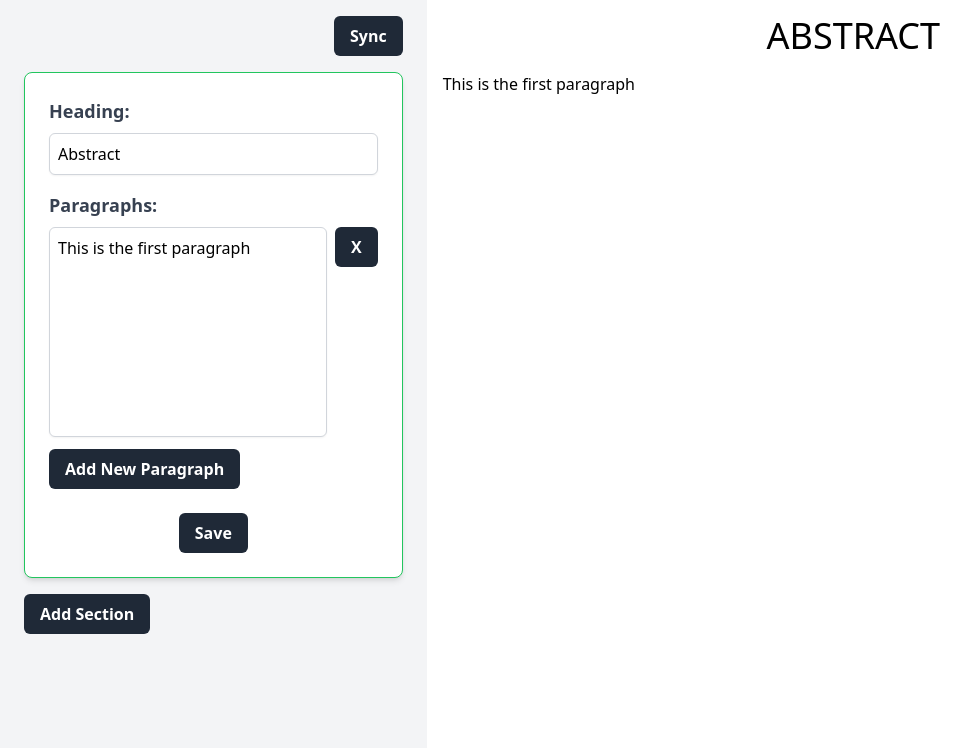
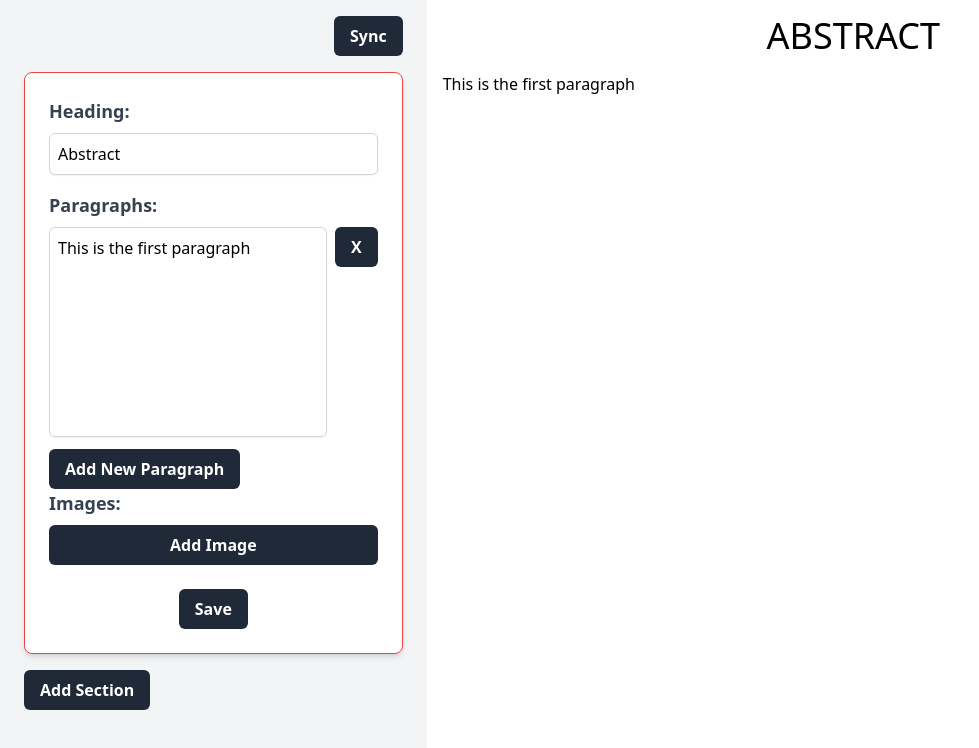
Before and after one commit to ask-org/sajilo-report, a React (Vite) app: page / in a window 1280 px wide. Shown: the top 748 px of the page, without its empty margins (0-979 px from the left). Built offline with nearby package versions, Linux system fonts and the light colour scheme.

Commit message:
Add Images

```diff
--- /dev/null
+++ b/src/components/create-documents/section/editor/images.tsx
@@ -0,0 +1,87 @@
+import React from "react";
+import Button from "../../../../ui/Button";
+import { TFigure } from "../../../../types/create-document";
+
+interface ImagesProps {
+  images: TFigure[];
+  setImages: (value: TFigure[]) => void;
+}
+
+const Images: React.FC<ImagesProps> = ({ images, setImages }) => {
+  // Adds a new placeholder image (with an empty caption)
+  const addNewImage = () => {
+    const newImage: TFigure = { src: {} as File, caption: "" }; // Empty image placeholder
+    setImages([...images, newImage]);
+  };
+
+  // Removes an image at the given index
+  const removeImage = (index: number) => {
+    const newImages = [...images];
+    newImages.splice(index, 1); // Remove image at index
+    setImages(newImages);
+  };
+
+  // Updates the image file and caption at the given index
+  const updateImage = (index: number, file: File | null) => {
+    if (file) {
+      const newImages = [...images];
+      newImages[index] = { ...newImages[index], src: file }; // Update the file (src)
+      setImages(newImages);
+    }
+  };
+
+  // Updates the image caption at the given index
+  const updateCaption = (index: number, caption: string) => {
+    const newImages = [...images];
+    newImages[index] = { ...newImages[index], caption }; // Update caption
+    setImages(newImages);
+  };
+
+  return (
+    <div className="flex flex-col rounded-lg mx-auto">
+      <label
+        htmlFor="image-input"
+        className="text-lg font-semibold text-gray-700 mb-2"
+      >
+        Images:
+      </label>
+      {images.map((image, index) => (
+        <div key={index} className="flex items-start space-x-2 mb-3">
+          {/* File input for uploading image */}
+          <input
+            type="file"
+            onChange={(e) =>
+              updateImage(index, e.target.files ? e.target.files[0] : null)
+            }
+            aria-label={`Image File ${index + 1}:`}
+            className="flex-1 p-2 border border-gray-300 rounded-md shadow-sm focus:outline-none focus:ring-2 focus:ring-blue-500 focus:border-blue-500"
+          />
+          {/* Text input for caption */}
+          <input
+            type="text"
+            value={image.caption}
+            onChange={(e) => updateCaption(index, e.target.value)}
+            aria-label={`Image Caption ${index + 1}:`}
+            className="flex-1 p-2 border border-gray-300 rounded-md shadow-sm focus:outline-none focus:ring-2 focus:ring-blue-500 focus:border-blue-500"
+            placeholder={`Enter caption ${index + 1}...`}
+          />
+          {/* Button to remove image */}
+          <Button
+            onClick={() => removeImage(index)}
+            aria-label={`Remove image ${index + 1}`}
+          >
+            X
+          </Button>
+        </div>
+      ))}
+      {/* Button to add a new image */}
+      <Button onClick={addNewImage} aria-label="Add New Image">
+        Add Image
+      </Button>
+    </div>
+  );
+};
+
+export default Images;
+
+export type TFigure = { src: File; caption: string };
--- a/src/components/create-documents/section/editor/section.tsx
+++ b/src/components/create-documents/section/editor/section.tsx
@@ -1,8 +1,9 @@
 import { useEffect, useState } from "react";
 import Heading from "./heading"; // Adjust the import path based on your folder structure
 import Paragraphs from "./paragraphs"; // Adjust the import path based on your folder structure
-import { Tsection } from "../../../../types/create-document";
+import { TFigure, Tsection } from "../../../../types/create-document";
 import Button from "../../../../ui/Button";
+import Images from "./images";
 
 type SectionProps = {
   section: Tsection;
@@ -12,26 +13,33 @@ type SectionProps = {
 const Section = ({ section, setSection }: SectionProps) => {
   const [correct, setCorrect] = useState<boolean>();
   const [heading, setHeading] = useState(section.heading);
+  const [images, setImages] = useState<TFigure[]>(section.figures ?? []);
   const [paragraphs, setParagraphs] = useState<string[]>(
     section.paragraph ?? [""],
   );
 
   const onSubmit = () => {
-    console.log({ heading, paragraphs });
+    console.log({ heading, paragraphs, images });
     setSection((prev) =>
       prev.map((s) =>
-        s === section ? { ...s, heading, paragraph: paragraphs } : s,
+        s === section
+          ? { ...s, heading, paragraph: paragraphs, figures: images }
+          : s,
       ),
     );
   };
 
   useEffect(() => {
-    if (section.heading == heading && section.paragraph == paragraphs) {
+    if (
+      section.heading == heading &&
+      section.paragraph == paragraphs &&
+      section.figures == images
+    ) {
       setCorrect(true);
     } else {
       setCorrect(false);
     }
-  }, [heading, paragraphs, section]);
+  }, [heading, paragraphs, section, images]);
 
   return (
     <div
@@ -41,6 +49,7 @@ const Section = ({ section, setSection }: SectionProps) => {
     >
       <Heading heading={heading} setHeading={setHeading} />
       <Paragraphs paragraphs={paragraphs} setParagraphs={setParagraphs} />
+      <Images images={images} setImages={setImages} />
       <div className="flex justify-center mt-6">
         <Button onClick={onSubmit}>Save</Button>
       </div>
--- a/src/types/create-document.ts
+++ b/src/types/create-document.ts
@@ -1,6 +1,6 @@
 export type THeading = string;
 export type TParagraph = string[];
-export type TImage = string[];
+export type TFigure = { src: File; caption: string };
 export type TTable = {
   row: number;
   column: number;
@@ -10,7 +10,7 @@ export type TTable = {
 export type Tsection = {
   heading: THeading;
   paragraph?: TParagraph;
-  image?: TImage;
+  figures?: TFigure[];
   table?: TTable;
   subSections?: Tsection[];
 };
```
